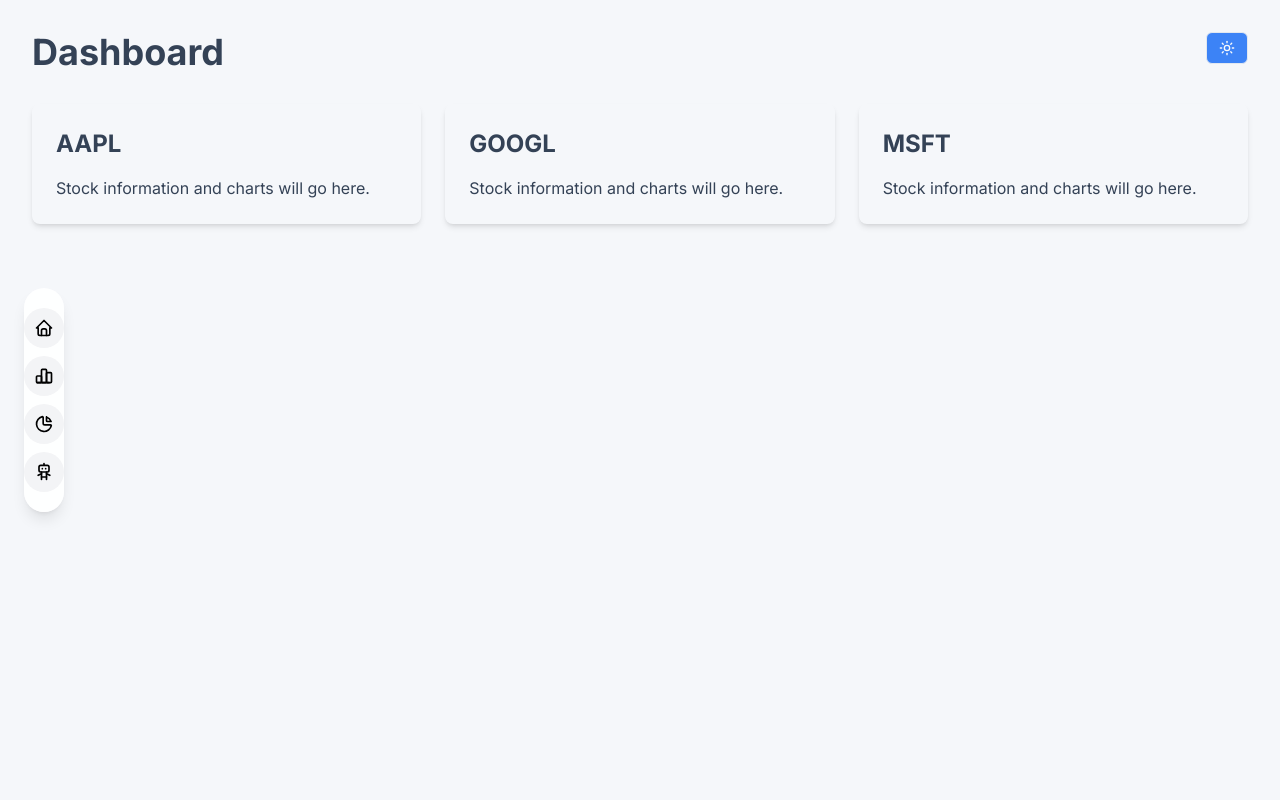
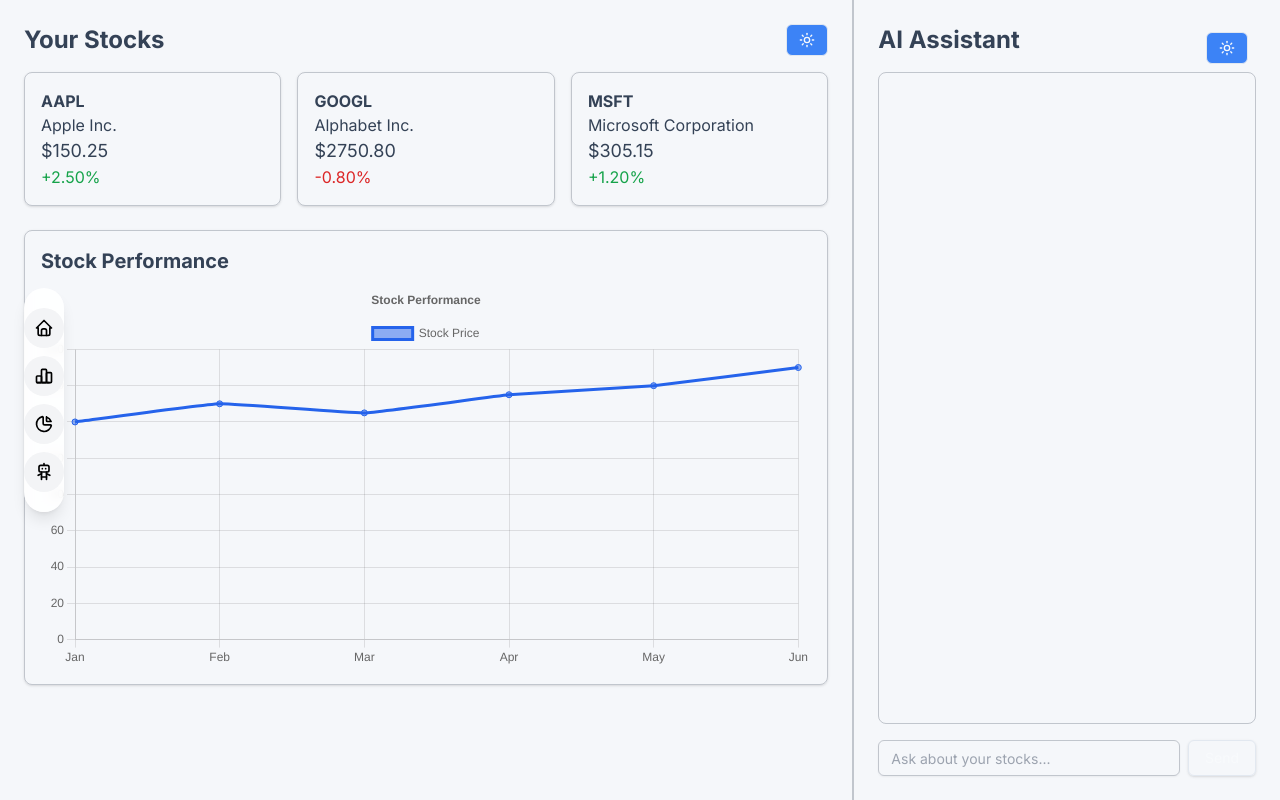
Before and after one commit to krish-shar/InvestIQ, a Next.js app in the folder frontend/: page /dashboard in a window 1280 px wide. Built offline with nearby package versions, Linux system fonts and the light colour scheme.

Commit message:
made a dashboard layout

```diff
--- a/frontend/package.json
+++ b/frontend/package.json
@@ -12,6 +12,7 @@
     "@radix-ui/react-dropdown-menu": "^2.1.2",
     "@radix-ui/react-slot": "^1.1.0",
     "@tabler/icons-react": "^3.22.0",
+    "chart.js": "^4.4.6",
     "class-variance-authority": "^0.7.0",
     "clsx": "^2.1.1",
     "framer-motion": "^11.11.17",
@@ -19,8 +20,10 @@
     "next": "15.0.3",
     "next-themes": "^0.4.3",
     "react": "19.0.0-rc-66855b96-20241106",
+    "react-chartjs-2": "^5.2.0",
     "react-dom": "19.0.0-rc-66855b96-20241106",
     "react-icons": "^5.3.0",
+    "shadcn-ui": "^0.9.3",
     "tailwind-merge": "^2.5.4",
     "tailwindcss-animate": "^1.0.7"
   },
--- /dev/null
+++ b/frontend/src/app/components/ui/input.tsx
@@ -0,0 +1,22 @@
+import * as React from "react"
+
+import { cn } from "@/lib/utils"
+
+const Input = React.forwardRef<HTMLInputElement, React.ComponentProps<"input">>(
+  ({ className, type, ...props }, ref) => {
+    return (
+      <input
+        type={type}
+        className={cn(
+          "flex h-9 w-full rounded-md border border-input bg-transparent px-3 py-1 text-base shadow-sm transition-colors file:border-0 file:bg-transparent file:text-sm file:font-medium file:text-foreground placeholder:text-muted-foreground focus-visible:outline-none focus-visible:ring-1 focus-visible:ring-ring disabled:cursor-not-allowed disabled:opacity-50 md:text-sm",
+          className
+        )}
+        ref={ref}
+        {...props}
+      />
+    )
+  }
+)
+Input.displayName = "Input"
+
+export { Input }
--- a/frontend/src/app/dashboard/page.tsx
+++ b/frontend/src/app/dashboard/page.tsx
@@ -1,38 +1,143 @@
+// app/dashboard/page.tsx
 "use client";
-import { useState, useEffect } from 'react';
-import { motion } from 'framer-motion';
 
-export default function DashboardPage() {
-  const [stocks, setStocks] = useState<string[]>([]);
+import { useState, useRef, useEffect } from "react";
+import { Line } from "react-chartjs-2";
+import { Chart as ChartJS, CategoryScale, LinearScale, PointElement, LineElement, Title, Tooltip, Legend } from 'chart.js';
+import { Input } from "@/app/components/ui/input";
+import { Button } from "@/app/components/ui/button";
+import { ModeToggle } from "@/app/components/ui/mode-toggle";
+import { useTheme } from "next-themes";
+
+ChartJS.register(CategoryScale, LinearScale, PointElement, LineElement, Title, Tooltip, Legend);
+
+// Mock data for stocks
+const stocksData = [
+  { symbol: "AAPL", name: "Apple Inc.", price: 150.25, change: 2.5 },
+  { symbol: "GOOGL", name: "Alphabet Inc.", price: 2750.80, change: -0.8 },
+  { symbol: "MSFT", name: "Microsoft Corporation", price: 305.15, change: 1.2 },
+];
+
+type Message = {
+  text: string;
+  isUser: boolean;
+};
+
+export default function Dashboard() {
+  const [chatMessages, setChatMessages] = useState<Message[]>([]);
+  const [inputMessage, setInputMessage] = useState("");
+  const { theme } = useTheme();
+  const chatContainerRef = useRef<HTMLDivElement>(null);
+
+  const handleSendMessage = () => {
+    if (inputMessage.trim()) {
+      const userMessage: Message = { text: inputMessage, isUser: true };
+      const aiMessage: Message = { text: "Hello! How can I assist you with your stocks today?", isUser: false };
+      setChatMessages([...chatMessages, userMessage, aiMessage]);
+      setInputMessage("");
+    }
+  };
 
   useEffect(() => {
-    // In a real application, you would fetch the selected stocks from an API or local storage
-    // For this example, we'll use dummy data
-    setStocks(['AAPL', 'GOOGL', 'MSFT']);
-  }, []);
+    if (chatContainerRef.current) {
+      chatContainerRef.current.scrollTop = chatContainerRef.current.scrollHeight;
+    }
+  }, [chatMessages]);
+
+  // Chart data
+  const chartData = {
+    labels: ['Jan', 'Feb', 'Mar', 'Apr', 'May', 'Jun'],
+    datasets: [
+      {
+        label: 'Stock Price',
+        data: [120, 130, 125, 135, 140, 150],
+        borderColor: theme === 'dark' ? 'rgb(59, 130, 246)' : 'rgb(37, 99, 235)',
+        backgroundColor: theme === 'dark' ? 'rgba(59, 130, 246, 0.5)' : 'rgba(37, 99, 235, 0.5)',
+        tension: 0.1,
+      },
+    ],
+  };
+
+  const chartOptions = {
+    responsive: true,
+    plugins: {
+      legend: {
+        position: 'top' as const,
+      },
+      title: {
+        display: true,
+        text: 'Stock Performance',
+      },
+    },
+    scales: {
+      y: {
+        beginAtZero: true,
+      },
+    },
+  };
 
   return (
-    <motion.div
-      initial={{ opacity: 0 }}
-      animate={{ opacity: 1 }}
-      transition={{ duration: 0.5 }}
-      className="min-h-screen bg-background text-foreground p-8"
-    >
-      <h1 className="text-4xl font-bold mb-8">Dashboard</h1>
-      <div className="grid grid-cols-1 md:grid-cols-2 lg:grid-cols-3 gap-6">
-        {stocks.map((stock) => (
-          <motion.div
-            key={stock}
-            initial={{ opacity: 0, y: 20 }}
-            animate={{ opacity: 1, y: 0 }}
-            transition={{ duration: 0.5 }}
-            className="bg-card text-card-foreground p-6 rounded-lg shadow-md"
-          >
-            <h2 className="text-2xl font-semibold mb-4">{stock}</h2>
-            <p>Stock information and charts will go here.</p>
-          </motion.div>
-        ))}
+    <div className="flex h-screen bg-background text-foreground">
+      {/* Left side - Stocks and Graph */}
+      <div className="w-2/3 p-6 overflow-y-auto border-r border-gray-600/30 dark:border-gray-400/30">
+        <div className="flex justify-between items-center mb-4">
+          <h2 className="text-2xl font-bold">Your Stocks</h2>
+          <ModeToggle />
+        </div>
+        <div className="grid grid-cols-3 gap-4 mb-6">
+          {stocksData.map((stock) => (
+            <div key={stock.symbol} className="bg-card text-card-foreground p-4 rounded-lg shadow border border-gray-600/30 dark:border-gray-400/30">
+              <h3 className="font-bold">{stock.symbol}</h3>
+              <p>{stock.name}</p>
+              <p className="text-lg">${stock.price.toFixed(2)}</p>
+              <p className={stock.change >= 0 ? "text-green-600 dark:text-green-400" : "text-red-600 dark:text-red-400"}>
+                {stock.change >= 0 ? "+" : ""}{stock.change.toFixed(2)}%
+              </p>
+            </div>
+          ))}
+        </div>
+        <div className="bg-card text-card-foreground p-4 rounded-lg shadow border border-gray-600/30 dark:border-gray-400/30">
+          <h3 className="text-xl font-bold mb-2">Stock Performance</h3>
+          <Line data={chartData} options={chartOptions} />
+        </div>
       </div>
-    </motion.div>
+
+      {/* Right side - Chatbot */}
+      <div className="w-1/3 bg-card text-card-foreground p-6 flex flex-col border-l border-gray-600/30 dark:border-gray-400/30">
+        <h2 className="text-2xl font-bold mb-4">AI Assistant</h2>
+        <div
+          ref={chatContainerRef}
+          className="flex-grow overflow-y-auto mb-4 space-y-4 border border-gray-600/30 dark:border-gray-400/30 rounded-lg p-4"
+        >
+          {chatMessages.map((message, index) => (
+            <div
+              key={index}
+              className={`flex ${message.isUser ? 'justify-end' : 'justify-start'}`}
+            >
+              <div
+                className={`max-w-[70%] p-3 rounded-lg ${
+                  message.isUser
+                    ? 'bg-blue-500 text-white rounded-br-none'
+                    : 'bg-gray-200 dark:bg-gray-700 rounded-bl-none'
+                }`}
+              >
+                {message.text}
+              </div>
+            </div>
+          ))}
+        </div>
+        <div className="flex space-x-2">
+          <Input
+            type="text"
+            placeholder="Ask about your stocks..."
+            value={inputMessage}
+            onChange={(e) => setInputMessage(e.target.value)}
+            onKeyPress={(e) => e.key === 'Enter' && handleSendMessage()}
+            className="border-gray-600/30 dark:border-gray-400/30"
+          />
+          <Button onClick={handleSendMessage}>Send</Button>
+        </div>
+      </div>
+    </div>
   );
 }
--- a/frontend/src/app/get-started/page.tsx
+++ b/frontend/src/app/get-started/page.tsx
@@ -75,7 +75,9 @@
             className="ml-2 focus:outline-none hover:text-gray-200 transition-colors"
           >
             <span className="sr-only">Remove</span>
-                {/* Close Icon */}
+            <svg xmlns="http://www.w3.org/2000/svg" className="h-4 w-4" viewBox="0 0 20 20" fill="currentColor">
+              <path fillRule="evenodd" d="M4.293 4.293a1 1 0 011.414 0L10 8.586l4.293-4.293a1 1 0 111.414 1.414L11.414 10l4.293 4.293a1 1 0 01-1.414 1.414L10 11.414l-4.293 4.293a1 1 0 01-1.414-1.414L8.586 10 4.293 5.707a1 1 0 010-1.414z" clipRule="evenodd" />
+            </svg>
           </button>
         </div>
       ))}
--- a/frontend/tailwind.config.ts
+++ b/frontend/tailwind.config.ts
@@ -33,6 +33,10 @@
         border: 'var(--border)',
         highlight: 'var(--highlight)',
       },
+      borderColor: {
+        DEFAULT: 'rgba(156, 163, 175, 0.2)', // Light mode: gray-400 with 20% opacity
+        dark: 'rgba(75, 85, 99, 0.3)', // Dark mode: gray-600 with 30% opacity
+      },
     },
   },
   plugins: [
```
Also changed, not shown: frontend/src/app/components/ui/placeholders-and-vanish-inputs.tsx (+27 -67 lines), 1 other file (tests, documents, lock files or other folders). Lines whose indentation alone changed are shown as unchanged.
